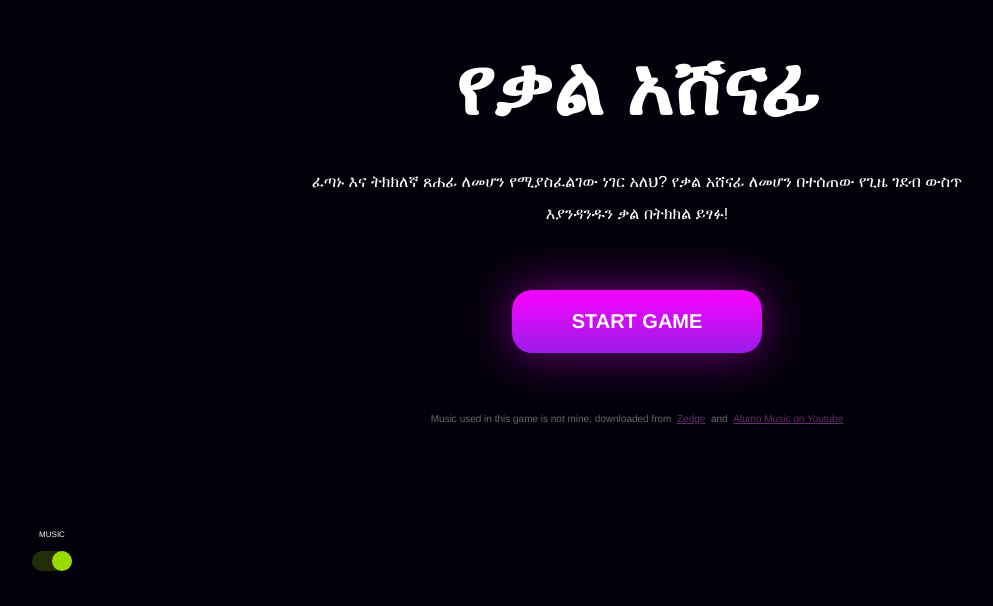
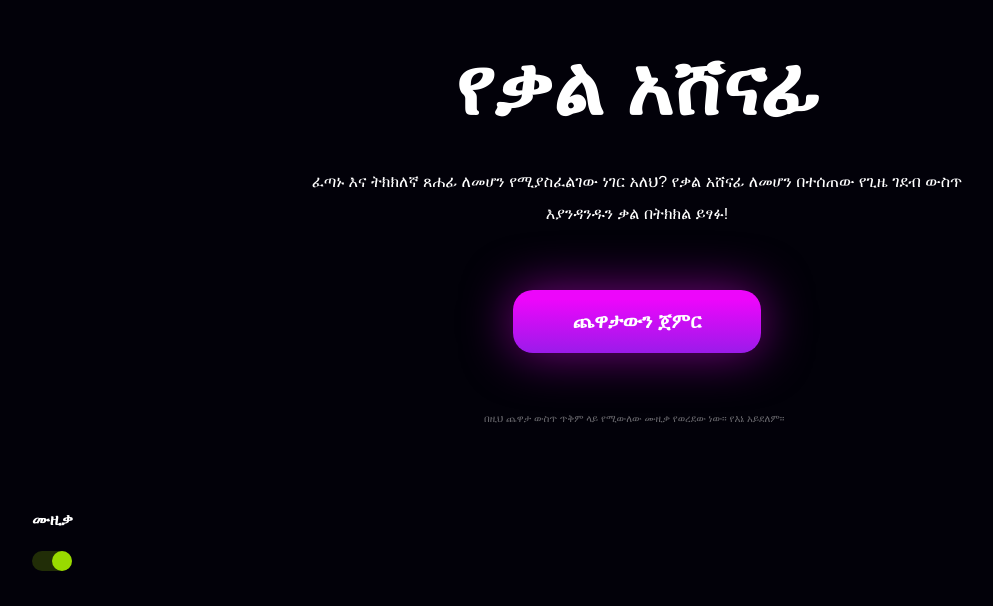
Before and after one commit to girumgizachew1/type-game, a React (Vite) app: page / in a window 1280 px wide. Shown: the part 194-800 px from the top of the page, without its empty margins (3-996 px from the left). Built offline with nearby package versions, Linux system fonts and the light colour scheme.

Commit message:
amharic rule added

```diff
--- a/src/App.jsx
+++ b/src/App.jsx
@@ -8,7 +8,6 @@ import Loader from './components/Loader';
 import { generateWord, generateGreet } from './helpers/random-word';
 import correctBgm from './audios/correct.mp3';
 import gameoverBgm from './audios/gameover.mp3';
-import gameBgm from './audios/happy.mp3';
 import transcriptionRules from './helpers/Translationrule';
 const App = () => {
   const [gameStarted, setGameStarted] = useState(false);
@@ -16,7 +15,7 @@ const App = () => {
   const [countdownFinished, setCountdownFinished] = useState(false);
   const [typedValue, setTypedValue] = useState('');
   const [score, setScore] = useState(0);
-  const [level, setLevel] = useState(0);
+  const [level, setLevel] = useState(1);
   const [timer, setTimer] = useState(20);
   const [timerBase, setTimerBase] = useState(20);
   const [plusScore, setPlusScore] = useState(10);
@@ -28,7 +27,6 @@ const App = () => {
   const [isLoaded, setIsLoaded] = useState(false);
   const sound = {
     gameover: useRef(new Audio(gameoverBgm)),
-    main: useRef(new Audio(gameBgm)),
     correct: useRef(new Audio(correctBgm))
   };
   let wordTypeInput = useRef(null); // Declare wordTypeInput using useRef
@@ -46,7 +44,6 @@ const App = () => {
 
   useEffect(() => {
     const { current: gameoverSound } = sound.gameover;
-    const { current: mainSound } = sound.main;
     const { current: correctSound } = sound.correct;
 
     setInputMaxLength();
@@ -77,8 +74,8 @@ const App = () => {
     }
 
     if (audioMuted) {
-      mainSound.pause();
-      mainSound.currentTime = 0;
+    //  mainSound.pause();
+ //     mainSound.currentTime = 0;
     } else {
       // mainSound.play();
     }
@@ -94,7 +91,6 @@ const App = () => {
 
   useEffect(() => {
     const { current: gameoverSound } = sound.gameover;
-    const { current: mainSound } = sound.main;
 
     const gameTimer = setInterval(() => {
       setTimer((prevTimer) => prevTimer - 1);
@@ -113,8 +109,6 @@ const App = () => {
         setGreet('awesome!');
         setScore(false);
 
-        if (!audioMuted) gameoverSound.play();
-        mainSound.volume = 0.1;
       }
     }, 1000);
 
@@ -153,7 +147,6 @@ const App = () => {
     setScore(0);
     setLevel(1);
 
-    sound.main.current.volume = 0.05;
 
     document.addEventListener('click', (e) => {
       e.stopImmediatePropagation();
--- a/src/components/MainScreen.jsx
+++ b/src/components/MainScreen.jsx
@@ -5,33 +5,19 @@ const MainScreen = ({ initGame }) => (
   <div className="beater__main fadeIn">
     <h1 className="beater__main-title">የቃል አሸናፊ</h1>
     <p className="beater__main-subtitle">
-    ፈጣኑ እና ትክክለኛ ጸሐፊ ለመሆን የሚያስፈልገው ነገር አለህ? የቃል አሸናፊ ለመሆን በተሰጠው የጊዜ ገደብ ውስጥ እያንዳንዱን ቃል በትክክል ይፃፉ!
+      ፈጣኑ እና ትክክለኛ ጸሐፊ ለመሆን የሚያስፈልገው ነገር አለህ? የቃል አሸናፊ ለመሆን በተሰጠው የጊዜ ገደብ ውስጥ እያንዳንዱን ቃል በትክክል ይፃፉ!
     </p>
     <button
       className="button--primary button--big"
       onClick={initGame}
     >
-      Start Game
-    </button>
+      ጨዋታውን ጀምር
+         </button>
 
     <div className="copyright">
       <span>
-        Music used in this game is not mine, downloaded from &nbsp;
-        <a
-          href="https://zedge.net"
-          target="_blank"
-          rel="noopener noreferrer"
-        >
-          Zedge
-        </a>
-        &nbsp; and &nbsp;
-        <a
-          href="https://www.youtube.com/watch?v=OrPEoqp4sjg"
-          target="_blank"
-          rel="noopener noreferrer"
-        >
-          Alumo Music on Youtube
-        </a>
+      በዚህ ጨዋታ ውስጥ ጥቅም ላይ የሚውለው ሙዚቃ የወረደው ነው። የእኔ አይደለም። &nbsp;
+
       </span>
     </div>
   </div>
--- a/src/components/Music.jsx
+++ b/src/components/Music.jsx
@@ -3,7 +3,7 @@ import PropTypes from 'prop-types';
 
 const Music = ({ audioHandler, audioMuted }) => (
   <div className="beater__audio-control">
-    <span>MUSIC</span>
+    <h4>ሙዚቃ</h4>
     <div
       className="beater__audio-control-wrapper"
       onClick={audioHandler}
```
Also changed, not shown: 1 other file (tests, documents, lock files or other folders).
